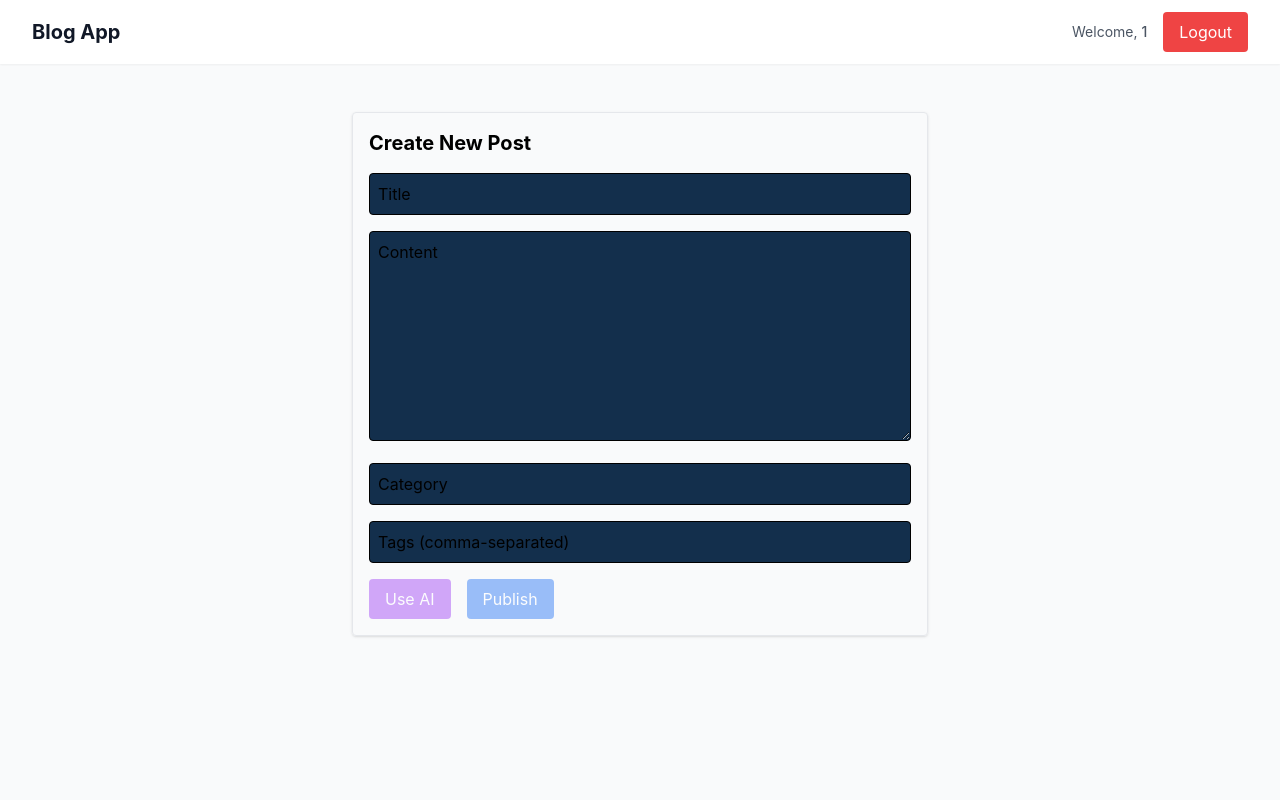
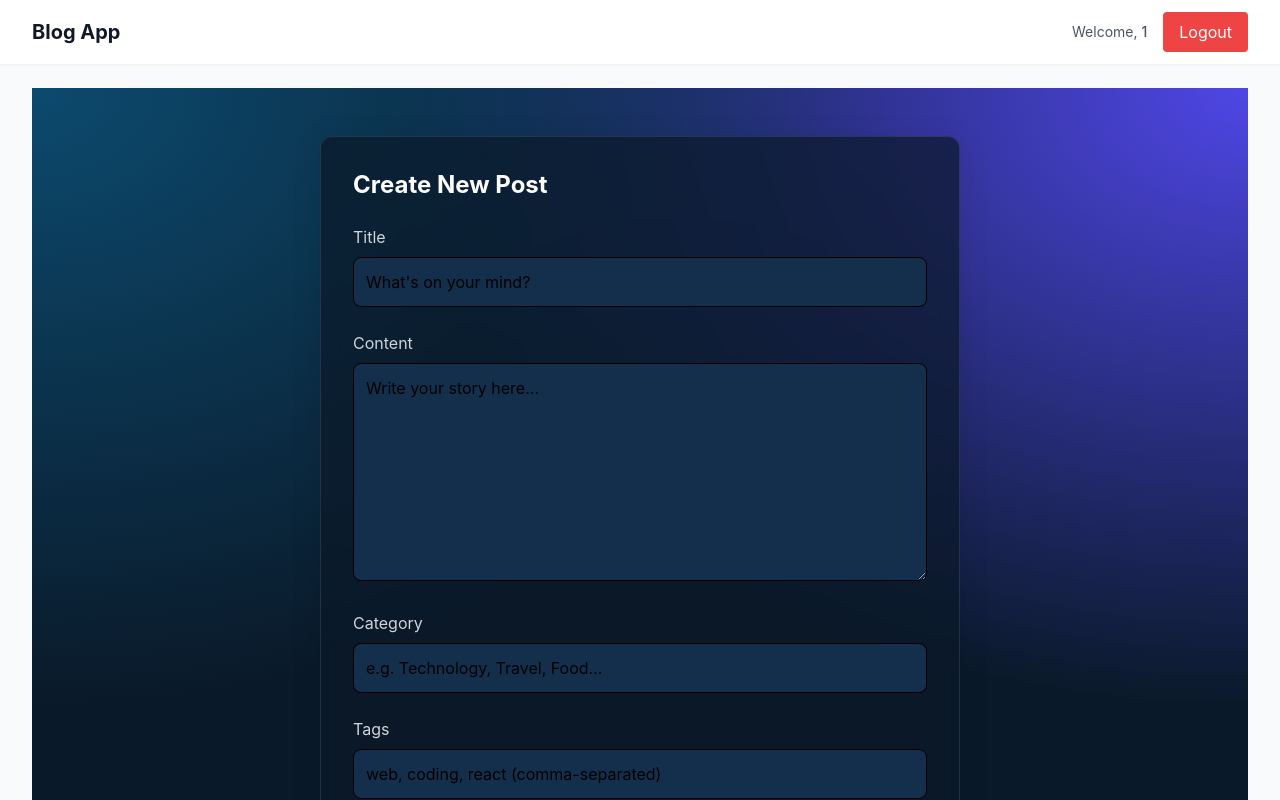
Before and after one commit to ashkshenoy/react-blog-frontend, a React (Create React App) app: page /create in a window 1280 px wide. Shown: the top 800 px of the page. Built offline with nearby package versions, Linux system fonts and the light colour scheme; sample sign-in values are in the browser's storage; the HTML template or start-up script is replaced by a standard one.

Commit message:
Pagination added, takin care of tags and cotegory persistence plus backend changes

```diff
--- a/src/pages/CreatePostPage.js
+++ b/src/pages/CreatePostPage.js
@@ -16,24 +16,32 @@ export default function CreatePostPage() {
   const handleSubmit = async (e) => {
     e.preventDefault();
     setLoading(true);
+
     try {
-      const response = await apiInstance.post('/posts', {
+      // Format tags before sending
+      const formattedTags = tags.split(',')
+        .map(tag => tag.trim())
+        .filter(tag => tag.length > 0);
+
+      // Create post data object
+      const postData = {
         title,
         content,
-        category,
-        tags: tags.split(',').map(tag => tag.trim()).filter(tag => tag)
+        category: category.trim(),
+        tags: formattedTags,
+        // Add these fields explicitly
+        categoryName: category.trim(),
+        tagNames: formattedTags
+      };
+
+      console.log('Submitting post:', postData);
+
+      const response = await apiInstance.post('/posts', postData);
+      console.log('Created post response:', response.data);
+
+      navigate('/', {
+        state: { refresh: true }
       });
-
-      if (response.status === 201 || response.status === 200) {
-        // Force an immediate refresh when redirecting to home
-        navigate('/', {
-          state: {
-            refresh: true,
-            message: 'Post created successfully!'
-          },
-          replace: true  // Replace current history entry
-        });
-      }
     } catch (error) {
       console.error('Error creating post:', error);
       setError(error.response?.data?.message || 'Failed to create post');
@@ -41,7 +49,6 @@ export default function CreatePostPage() {
       setLoading(false);
     }
   };
-
   const handleAIGenerate = async () => {
     setAiGenerating(true);
     try {
@@ -60,67 +67,90 @@ export default function CreatePostPage() {
     }
   };
 
+  // ...existing imports...
+
 return (
-    <div className="max-w-xl mx-auto mt-6 p-4 border rounded shadow">
-      <h2 className="text-xl font-bold mb-4">Create New Post</h2>
-      <form onSubmit={handleSubmit} className="space-y-4">
+  <div className="app-background min-h-screen py-12">
+  <div className="max-w-2xl mx-auto px-4">
+    <div className="glass-card p-8 rounded-xl animate-fade-in">
+      <h2 className="text-2xl font-bold text-white mb-6">Create New Post</h2>
+      <form onSubmit={handleSubmit} className="space-y-6">
+        <div>
+          <label className="block text-gray-300 mb-2">Title</label>
           <input
-          className="w-full p-2 border rounded"
-          placeholder="Title"
+            className="w-full p-3 bg-white/10 border border-gray-700 rounded-lg
+                     text-white placeholder-gray-400/80 focus:outline-none
+                     focus:border-blue-500 focus:ring-1 focus:ring-blue-500
+                     hover:bg-white/20 transition-colors duration-200"
+            placeholder="What's on your mind?"
             value={title}
             onChange={e => setTitle(e.target.value)}
           />
+        </div>
+
+        <div>
+          <label className="block text-gray-300 mb-2">Content</label>
           <textarea
             rows="8"
-          className="w-full p-2 border rounded"
-          placeholder="Content"
+            className="w-full p-3 bg-white/10 border border-gray-700 rounded-lg
+                     text-white placeholder-gray-400/80 focus:outline-none
+                     focus:border-blue-500 focus:ring-1 focus:ring-blue-500
+                     hover:bg-white/20 transition-colors duration-200"
+            placeholder="Write your story here..."
             value={content}
             onChange={e => setContent(e.target.value)}
           />
+        </div>
+
+        <div>
+          <label className="block text-gray-300 mb-2">Category</label>
           <input
-          className="w-full p-2 border rounded"
-          placeholder="Category"
+            className="w-full p-3 bg-white/10 border border-gray-700 rounded-lg
+                     text-white placeholder-gray-400/80 focus:outline-none
+                     focus:border-blue-500 focus:ring-1 focus:ring-blue-500
+                     hover:bg-white/20 transition-colors duration-200"
+            placeholder="e.g. Technology, Travel, Food..."
             value={category}
             onChange={e => setCategory(e.target.value)}
           />
+        </div>
+
+        <div>
+          <label className="block text-gray-300 mb-2">Tags</label>
           <input
-          className="w-full p-2 border rounded"
-          placeholder="Tags (comma-separated)"
+            className="w-full p-3 bg-white/10 border border-gray-700 rounded-lg
+                     text-white placeholder-gray-400/80 focus:outline-none
+                     focus:border-blue-500 focus:ring-1 focus:ring-blue-500
+                     hover:bg-white/20 transition-colors duration-200"
+            placeholder="web, coding, react (comma-separated)"
             value={tags}
             onChange={e => setTags(e.target.value)}
           />
-        <div className="flex gap-4">
+        </div>
+
+          <div className="flex gap-4 pt-4">
             <button
               type="button"
-            className="bg-purple-500 text-white px-4 py-2 rounded disabled:opacity-50"
-            onClick={handleAIGenerate}
-            disabled={aiGenerating || !content}
+              onClick={() => navigate('/')}
+              className="px-6 py-2.5 border border-gray-600 text-gray-300 rounded-lg
+                       hover:bg-white/5 transition-all duration-200"
             >
-            {aiGenerating ? "Generating..." : "Use AI"}
+              Cancel
             </button>
             <button
               type="submit"
-            className="bg-blue-500 text-white px-4 py-2 rounded disabled:opacity-50"
-            disabled={loading || !title || !content}
+              className="px-6 py-2.5 bg-blue-500/90 text-white rounded-lg
+                       hover:bg-blue-600 transition-all duration-200
+                       shadow-lg shadow-blue-500/30 hover:shadow-blue-500/50
+                       hover:-translate-y-0.5"
+              disabled={loading}
             >
-            {loading ? "Publishing..." : "Publish"}
+              {loading ? 'Creating...' : 'Create Post'}
             </button>
           </div>
         </form>
-
-      {summary && (
-        <div className="bg-gray-100 p-3 rounded mt-4">
-          <strong>Suggested Summary:</strong>
-          <p>{summary}</p>
       </div>
-      )}
-
-      {suggestedTags.length > 0 && (
-        <div className="bg-gray-100 p-3 rounded mt-4">
-          <strong>Suggested Tags:</strong>
-          <p>{suggestedTags.join(", ")}</p>
     </div>
-      )}
   </div>
 );
 }
--- a/src/pages/EditPostPage.js
+++ b/src/pages/EditPostPage.js
@@ -89,6 +89,8 @@ export default function EditPostPage() {
     );
   }
 
+  // ...existing imports...
+
 return (
   <div className="app-background min-h-screen py-12">
   <div className="max-w-2xl mx-auto px-4">
@@ -98,10 +100,11 @@ export default function EditPostPage() {
         <div>
           <label className="block text-gray-300 mb-2">Title</label>
           <input
-                className="w-full p-3 bg-gray-800/50 border border-gray-700 rounded-lg
-                         text-white placeholder-gray-500 focus:outline-none focus:border-blue-500
-                         focus:ring-1 focus:ring-blue-500"
-                placeholder="Enter title"
+            className="w-full p-3 bg-white/10 border border-gray-700 rounded-lg
+                     text-white placeholder-gray-400/80 focus:outline-none
+                     focus:border-blue-500 focus:ring-1 focus:ring-blue-500
+                     hover:bg-white/20 transition-colors duration-200"
+            placeholder="What's on your mind?"
             value={title}
             onChange={e => setTitle(e.target.value)}
           />
@@ -111,10 +114,11 @@ export default function EditPostPage() {
           <label className="block text-gray-300 mb-2">Content</label>
           <textarea
             rows="8"
-                className="w-full p-3 bg-gray-800/50 border border-gray-700 rounded-lg
-                         text-white placeholder-gray-500 focus:outline-none focus:border-blue-500
-                         focus:ring-1 focus:ring-blue-500"
-                placeholder="Enter content"
+            className="w-full p-3 bg-white/10 border border-gray-700 rounded-lg
+                     text-white placeholder-gray-400/80 focus:outline-none
+                     focus:border-blue-500 focus:ring-1 focus:ring-blue-500
+                     hover:bg-white/20 transition-colors duration-200"
+            placeholder="Write your story here..."
             value={content}
             onChange={e => setContent(e.target.value)}
           />
@@ -123,10 +127,11 @@ export default function EditPostPage() {
         <div>
           <label className="block text-gray-300 mb-2">Category</label>
           <input
-                className="w-full p-3 bg-gray-800/50 border border-gray-700 rounded-lg
-                         text-white placeholder-gray-500 focus:outline-none focus:border-blue-500
-                         focus:ring-1 focus:ring-blue-500"
-                placeholder="Enter category"
+            className="w-full p-3 bg-white/10 border border-gray-700 rounded-lg
+                     text-white placeholder-gray-400/80 focus:outline-none
+                     focus:border-blue-500 focus:ring-1 focus:ring-blue-500
+                     hover:bg-white/20 transition-colors duration-200"
+            placeholder="e.g. Technology, Travel, Food..."
             value={category}
             onChange={e => setCategory(e.target.value)}
           />
@@ -135,10 +140,11 @@ export default function EditPostPage() {
         <div>
           <label className="block text-gray-300 mb-2">Tags</label>
           <input
-                className="w-full p-3 bg-gray-800/50 border border-gray-700 rounded-lg
-                         text-white placeholder-gray-500 focus:outline-none focus:border-blue-500
-                         focus:ring-1 focus:ring-blue-500"
-                placeholder="Enter tags (comma-separated)"
+            className="w-full p-3 bg-white/10 border border-gray-700 rounded-lg
+                     text-white placeholder-gray-400/80 focus:outline-none
+                     focus:border-blue-500 focus:ring-1 focus:ring-blue-500
+                     hover:bg-white/20 transition-colors duration-200"
+            placeholder="web, coding, react (comma-separated)"
             value={tags}
             onChange={e => setTags(e.target.value)}
           />
--- a/src/pages/HomePage.js
+++ b/src/pages/HomePage.js
@@ -17,6 +17,9 @@ export default function HomePage() {
   const [filteredPosts, setFilteredPosts] = useState([]);
   const navigate = useNavigate();
   const location = useLocation();
+  const [currentPage, setCurrentPage] = useState(1);
+  const [postsPerPage] = useState(6);
+  const [totalPages, setTotalPages] = useState(0);
 
   // Check auth status and fetch posts on mount and auth state changes
   useEffect(() => {
@@ -80,6 +83,46 @@ export default function HomePage() {
     setError(null);
   };
 
+  useEffect(() => {
+    // Calculate total pages based on filtered posts
+    setTotalPages(Math.ceil(filteredPosts.length / postsPerPage));
+    // Reset to first page when filters change
+    setCurrentPage(1);
+  }, [filteredPosts, postsPerPage]);
+
+  const getCurrentPosts = () => {
+    const indexOfLastPost = currentPage * postsPerPage;
+    const indexOfFirstPost = indexOfLastPost - postsPerPage;
+    return filteredPosts.slice(indexOfFirstPost, indexOfLastPost);
+  };
+
+  const PaginationControls = () => {
+    return (
+      <div className="flex justify-center items-center gap-2 mt-8">
+        <button
+          onClick={() => setCurrentPage(prev => Math.max(prev - 1, 1))}
+          disabled={currentPage === 1}
+          className="px-4 py-2 text-gray-300 hover:text-white
+                   transition-all duration-200 disabled:opacity-50
+                   hover:bg-white/10 rounded-lg"
+        >
+          Previous
+        </button>
+        <span className="text-gray-300">
+          Page {currentPage} of {totalPages}
+        </span>
+        <button
+          onClick={() => setCurrentPage(prev => Math.min(prev + 1, totalPages))}
+          disabled={currentPage === totalPages}
+          className="px-4 py-2 text-gray-300 hover:text-white
+                   transition-all duration-200 disabled:opacity-50
+                   hover:bg-white/10 rounded-lg"
+        >
+          Next
+        </button>
+      </div>
+    );
+  };
   const fetchData = async () => {
     if (!isAuthenticated) return;
 
@@ -89,31 +132,41 @@ export default function HomePage() {
       const postsRes = await apiInstance.get("/posts");
 
       if (postsRes?.data) {
-        setPosts(postsRes.data);
+        // Transform posts to include category and tags
+        const transformedPosts = postsRes.data.map(post => ({
+          ...post,
+          // Use categoryName if available, fallback to finding category by ID
+          category: post.categoryName || post.category || '',
+          // Use tagNames if available, fallback to finding tags by IDs
+          tags: post.tagNames || post.tags || []
+        }));
 
-        const uniqueCategories = [...new Set(postsRes.data
-          .filter(post => post.category)
+        console.log('Transformed posts:', transformedPosts);
+        setPosts(transformedPosts);
+
+        // Extract unique categories and tags
+        const uniqueCategories = [...new Set(transformedPosts
+          .filter(post => post.category && post.category.trim())
           .map(post => post.category))];
 
-        const uniqueTags = [...new Set(postsRes.data
-          .flatMap(post => post.tags || []))];
+        const uniqueTags = [...new Set(transformedPosts
+          .flatMap(post => Array.isArray(post.tags) ? post.tags : [])
+          .filter(tag => tag && tag.trim()))];
+
+        console.log('Extracted categories:', uniqueCategories);
+        console.log('Extracted tags:', uniqueTags);
 
         setCategories(uniqueCategories);
         setTags(uniqueTags);
+        setFilteredPosts(transformedPosts);
       }
     } catch (error) {
-      console.error("Data fetch error:", error);
-      if (error.response?.status === 401 || error.response?.status === 403) {
-        handleLogout();
-        setError("Session expired. Please login again.");
-      } else {
-        setError("Failed to load posts. Please try again.");
-      }
+      console.error("Error fetching posts:", error);
+      setError("Failed to load posts");
     } finally {
       setLoading(false);
     }
   };
-
   const handleCategoryChange = (e) => {
     const category = e.target.value;
     setSelectedCategory(category);
@@ -254,43 +307,48 @@ export default function HomePage() {
               )}
             </div>
           ) : (
+            // Replace your existing grid section with this
 <>
   {categories.length > 0 && (
     <div className="glass-card p-6 animate-fade-in rounded-xl mb-6">
       <h2 className="text-lg font-medium text-gray-200 mb-4
-                     border-l-4 border-blue-500 pl-3">Filters</h2>
-                  <div className="grid grid-cols-1 sm:grid-cols-2 gap-4">
-                    <select
-                      value={selectedCategory}
-                      onChange={handleCategoryChange}
-                      className="p-2 border rounded-lg w-full bg-gray-800/50 backdrop-blur-sm
-           text-gray-200 border-gray-700"
+                   border-l-4 border-blue-500 pl-3">
+        Tags
+      </h2>
+      <div className="flex flex-wrap gap-2">
+        <button
+          onClick={() => setSelectedTag("")}
+          className={`px-3 py-1 rounded-full text-sm transition-all duration-200
+                    ${!selectedTag
+                      ? 'bg-blue-500 text-white'
+                      : 'bg-gray-800/50 text-gray-300 hover:bg-gray-700/50'}`}
         >
-                      <option value="">All Categories</option>
-                      {categories.map((category, index) => (
-                        <option key={index} value={category}>{category}</option>
+          All
+        </button>
+        {tags.map((tag, index) => (
+          <button
+            key={index}
+            onClick={() => setSelectedTag(tag)}
+            className={`px-3 py-1 rounded-full text-sm transition-all duration-200
+                      ${selectedTag === tag
+                        ? 'bg-blue-500 text-white'
+                        : 'bg-gray-800/50 text-gray-300 hover:bg-gray-700/50'}`}
+          >
+            #{tag}
+          </button>
         ))}
-                    </select>
-
-                    <select
-                      value={selectedTag}
-                      onChange={handleTagChange}
-                      className="p-2 border rounded-lg w-full bg-gray-800/50 backdrop-blur-sm
-           text-gray-200 border-gray-700"
-                    >
-                      <option value="">All Tags</option>
-                      {tags.map((tag, index) => (
-                        <option key={index} value={tag}>{tag}</option>
-                      ))}
-                    </select>
       </div>
     </div>
   )}
 
   <div className="grid grid-cols-1 md:grid-cols-2 gap-6">
-              {filteredPosts.map(post => {
-              const postAuthor = typeof post.author === 'object' ? post.author.username : String(post.author);
-              const userString = typeof currentUser === 'object' ? currentUser.username : String(currentUser);
+    {getCurrentPosts().map(post => {
+      const postAuthor = typeof post.author === 'object'
+        ? post.author.username
+        : String(post.author);
+      const userString = typeof currentUser === 'object'
+        ? currentUser.username
+        : String(currentUser);
 
       return (
         <div key={post.id} className="glass-card animate-fade-in">
@@ -305,6 +363,8 @@ export default function HomePage() {
       );
     })}
   </div>
+
+  {totalPages > 1 && <PaginationControls />}
 </>
           )}
         </div>
```
Also changed, not shown: src/components/PostCard.jsx (+9 -26 lines). Lines whose indentation alone changed are shown as unchanged.
